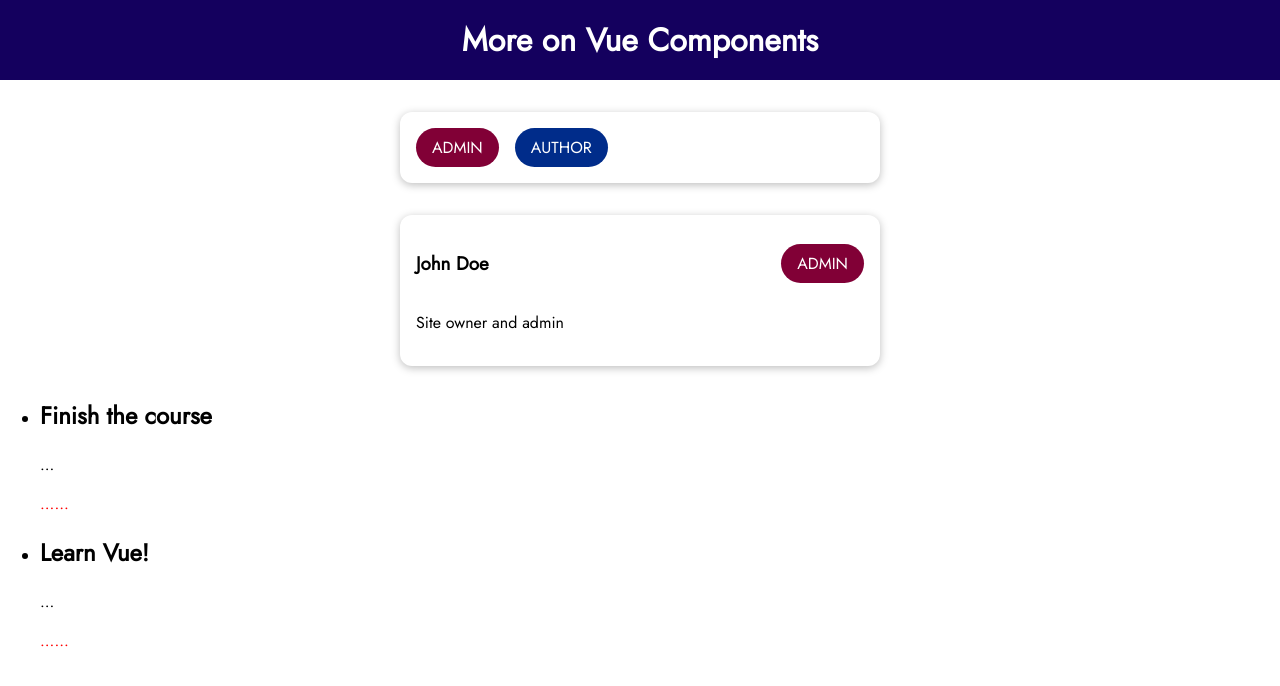
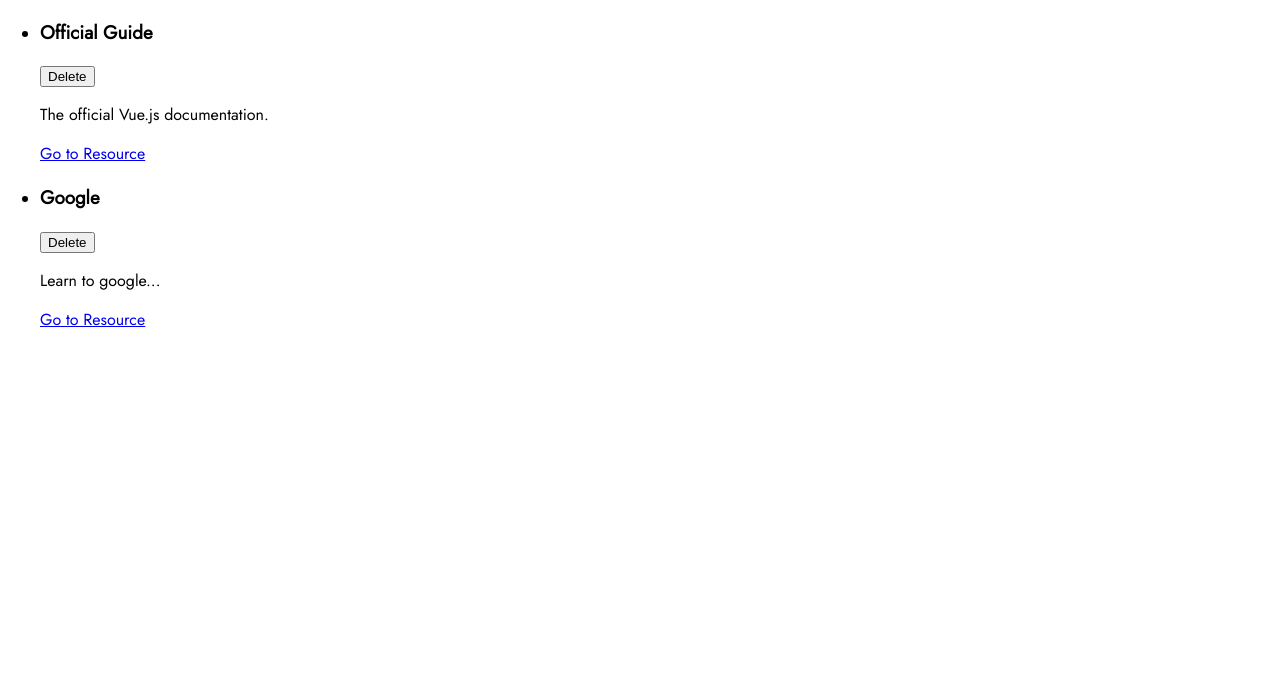
Before and after one commit to nzkks/vuejs-project, a Vue app: page / in a window 1280 px wide. Shown: the top 686 px of the page. Built offline with nearby package versions, Linux system fonts and the light colour scheme.

Commit message:
Learning Resources: Add basic JavaScript array and use v-for to iterate each item

```diff
--- a/src/App.vue
+++ b/src/App.vue
@@ -2,22 +2,26 @@
   <!-- <friend-contacts /> -->
   <!-- <users-wrapper /> -->
   <!-- <knowledge-topics /> -->
-  <UserBadges />
+  <!-- <UserBadges /> -->
   <!-- <DynamicComponents /> -->
   <!-- <SampleForm /> -->
+  <LearningResources />
 </template>
 
 <script>
+import LearningResources from './components/learningResources/LearningResources.vue';
+
 // import DynamicComponents from './components/dynamicComponents/DynamicComponents.vue';
 // import SampleForm from './components/teleport/SampleForm.vue';
 
-import UserBadges from './components/userBadges/UserBadges.vue';
+// import UserBadges from './components/userBadges/UserBadges.vue';
 
 export default {
   components: {
-    UserBadges,
+    // UserBadges
     // DynamicComponents,
     // SampleForm,
+    LearningResources,
   },
   data() {
     return {};
--- /dev/null
+++ b/src/components/learningResources/LearningResources.vue
@@ -0,0 +1,31 @@
+<template>
+  <ul>
+    <ResourceItem v-for="resource in storedResources" :key="resource.id" :resource="resource"></ResourceItem>
+  </ul>
+</template>
+
+<script>
+import ResourceItem from './ResourceItem.vue';
+
+export default {
+  components: { ResourceItem },
+  data() {
+    return {
+      storedResources: [
+        {
+          id: 'official-guide',
+          title: 'Official Guide',
+          description: 'The official Vue.js documentation.',
+          link: 'https://vuejs.org',
+        },
+        {
+          id: 'google',
+          title: 'Google',
+          description: 'Learn to google...',
+          link: 'https://google.com',
+        },
+      ],
+    };
+  },
+};
+</script>
--- /dev/null
+++ b/src/components/learningResources/ResourceItem.vue
@@ -0,0 +1,20 @@
+<template>
+  <li>
+    <div>
+      <header>
+        <h3>{{ resource.title }}</h3>
+        <button>Delete</button>
+      </header>
+    </div>
+    <p>{{ resource.description }}</p>
+    <nav>
+      <a :href="resource.link">Go to Resource</a>
+    </nav>
+  </li>
+</template>
+
+<script>
+export default {
+  props: ['resource'],
+};
+</script>
```
